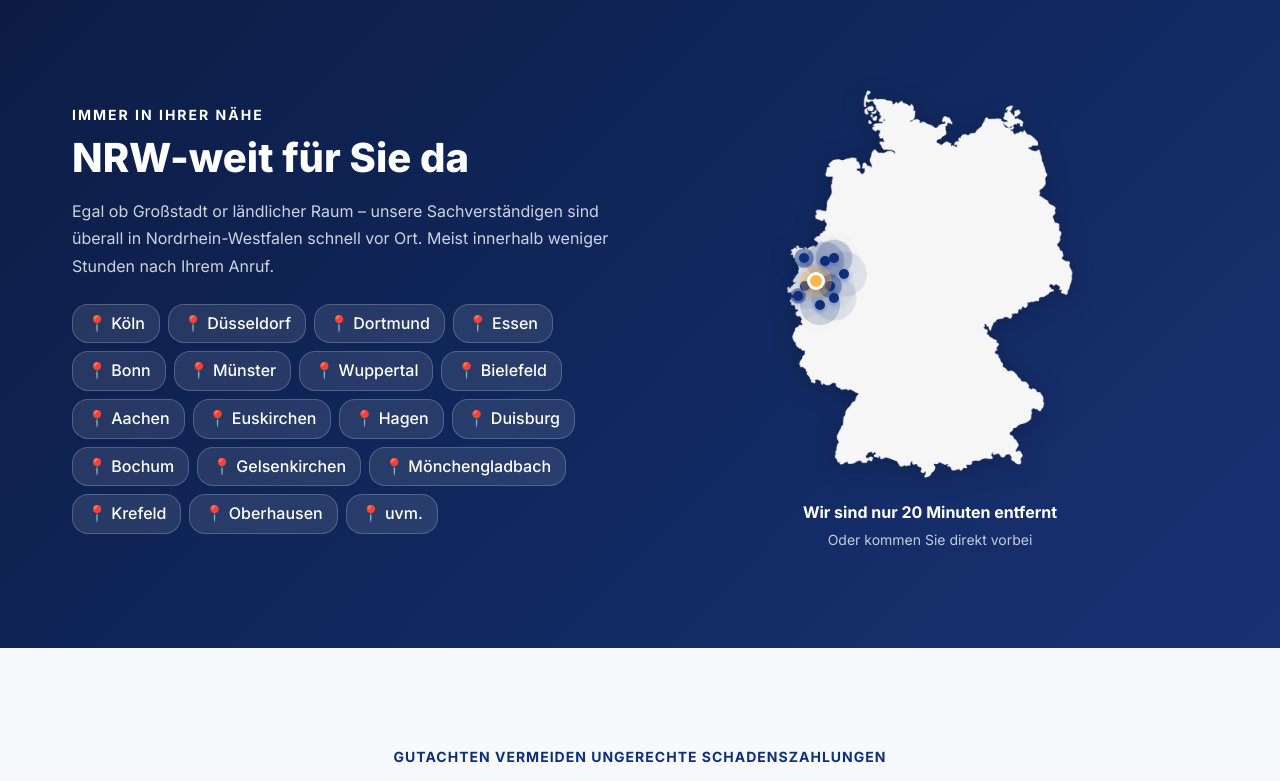
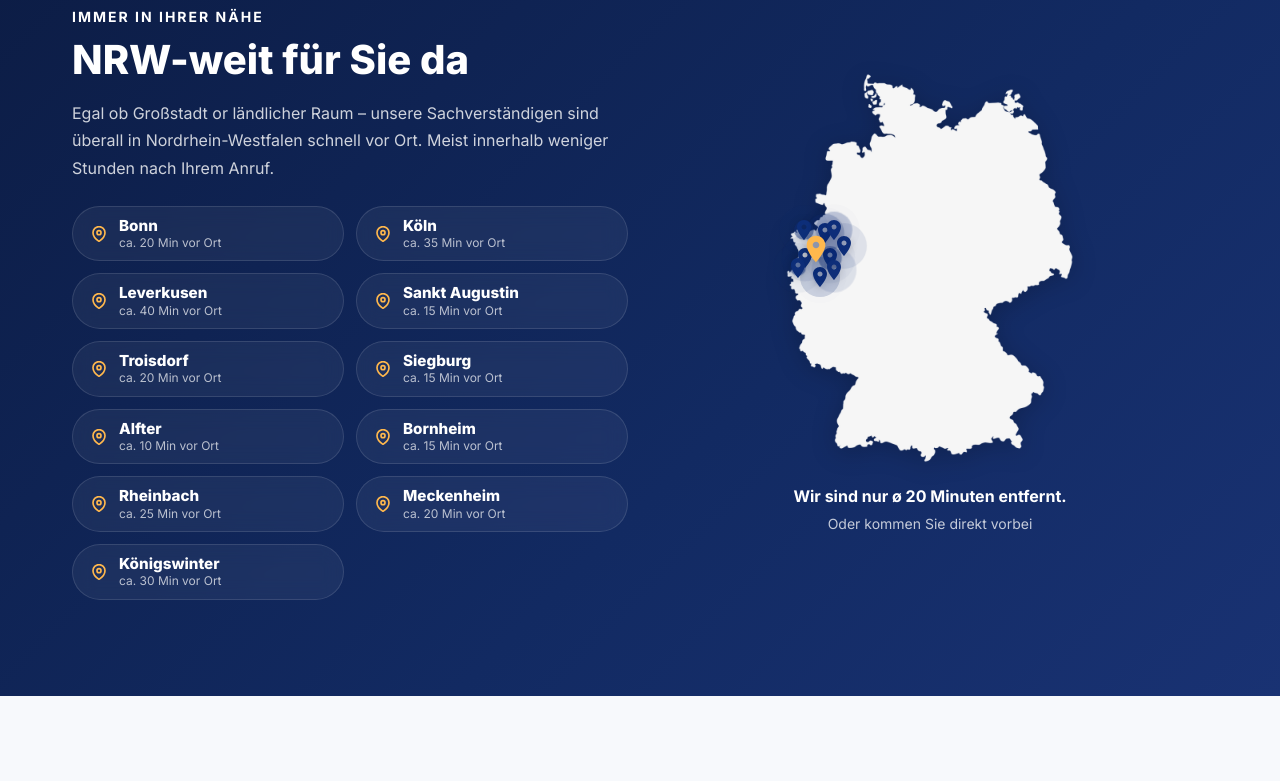
Before and after one commit to branova-crm/UnfallExperten, a Next.js app: page / in a window 1280 px wide. Shown: the part 3700-4481 px from the top of the page. Built offline with nearby package versions, Linux system fonts and the light colour scheme; no server answers; the database is empty.

Commit message:
Standorte

```diff
--- a/src/app/(site)/page.tsx
+++ b/src/app/(site)/page.tsx
@@ -146,7 +146,7 @@ export default function Home() {
             <span className="section-label" style={{ color: 'var(--clr-white)' }}>Kundenstimmen</span>
             <h2 className="section-title" style={{ color: 'var(--clr-white)' }}>Was unsere Kunden sagen</h2>
           </div>
-          <div style={{ marginTop: '40px', width: '100%' }}>
+          <div style={{ marginTop: '24px', width: '100%' }}>
             <GoogleReviewsWidget />
           </div>
         </div>
@@ -193,25 +193,33 @@ export default function Home() {
               <span className="section-label" style={{ color: 'var(--clr-white)' }}>Immer in Ihrer Nähe</span>
               <h2 className="section-title text-white">NRW-weit für Sie da</h2>
               <p style={{ color: 'rgba(255,255,255,0.8)', lineHeight: '1.7', marginBottom: 'var(--sp-lg)' }}>Egal ob Großstadt or ländlicher Raum – unsere Sachverständigen sind überall in Nordrhein-Westfalen schnell vor Ort. Meist innerhalb weniger Stunden nach Ihrem Anruf.</p>
-              <div className="regional-cities">
-                <span className="city-tag">📍 Köln</span>
-                <span className="city-tag">📍 Düsseldorf</span>
-                <span className="city-tag">📍 Dortmund</span>
-                <span className="city-tag">📍 Essen</span>
-                <span className="city-tag">📍 Bonn</span>
-                <span className="city-tag">📍 Münster</span>
-                <span className="city-tag">📍 Wuppertal</span>
-                <span className="city-tag">📍 Bielefeld</span>
-                <span className="city-tag">📍 Aachen</span>
-                <span className="city-tag">📍 Euskirchen</span>
-                <span className="city-tag">📍 Hagen</span>
-                <span className="city-tag">📍 Duisburg</span>
-                <span className="city-tag">📍 Bochum</span>
-                <span className="city-tag">📍 Gelsenkirchen</span>
-                <span className="city-tag">📍 Mönchengladbach</span>
-                <span className="city-tag">📍 Krefeld</span>
-                <span className="city-tag">📍 Oberhausen</span>
-                <span className="city-tag">📍 uvm.</span>
+              <div className="location-badge-grid">
+                {[
+                  { city: "Bonn", time: "ca. 20 Min vor Ort" },
+                  { city: "Köln", time: "ca. 35 Min vor Ort" },
+                  { city: "Leverkusen", time: "ca. 40 Min vor Ort" },
+                  { city: "Sankt Augustin", time: "ca. 15 Min vor Ort" },
+                  { city: "Troisdorf", time: "ca. 20 Min vor Ort" },
+                  { city: "Siegburg", time: "ca. 15 Min vor Ort" },
+                  { city: "Alfter", time: "ca. 10 Min vor Ort" },
+                  { city: "Bornheim", time: "ca. 15 Min vor Ort" },
+                  { city: "Rheinbach", time: "ca. 25 Min vor Ort" },
+                  { city: "Meckenheim", time: "ca. 20 Min vor Ort" },
+                  { city: "Königswinter", time: "ca. 30 Min vor Ort" }
+                ].map((loc, i) => (
+                  <div key={i} className="location-pill">
+                    <div className="pill-icon">
+                      <svg xmlns="http://www.w3.org/2000/svg" width="16" height="16" viewBox="0 0 24 24" fill="none" stroke="currentColor" strokeWidth="2.5" strokeLinecap="round" strokeLinejoin="round">
+                        <path d="M21 10c0 7-9 13-9 13s-9-6-9-13a9 9 0 0 1 18 0z"></path>
+                        <circle cx="12" cy="10" r="3"></circle>
+                      </svg>
+                    </div>
+                    <div className="pill-content">
+                      <span className="pill-city">{loc.city}</span>
+                      <span className="pill-time">{loc.time}</span>
+                    </div>
+                  </div>
+                ))}
               </div>
             </div>
             {/* Custom Interactive Map Component */}
--- a/src/app/css/style.css
+++ b/src/app/css/style.css
@@ -1220,30 +1220,61 @@ button {
     }
 }
 
-.regional-cities {
-    display: flex;
-    flex-wrap: wrap;
-    gap: var(--sp-sm);
+.location-badge-grid {
+    display: grid;
+    grid-template-columns: repeat(auto-fill, minmax(180px, 1fr));
+    gap: 12px;
     margin-top: var(--sp-lg);
 }
 
-.city-tag {
-    display: inline-flex;
-    align-items: center;
-    gap: 4px;
-    background: rgba(255, 255, 255, 0.1);
-    border: 1px solid rgba(255, 255, 255, 0.2);
-    color: var(--clr-white);
-    padding: 6px 14px;
-    border-radius: var(--radius);
-    font-size: var(--fs-sm);
-    font-weight: 500;
-    transition: all var(--trans-fast);
-}
-
-.city-tag:hover {
-    background: rgba(255, 255, 255, 0.2);
-    transform: scale(1.05);
+.location-pill {
+    background: rgba(255, 255, 255, 0.05);
+    backdrop-filter: blur(10px);
+    -webkit-backdrop-filter: blur(10px);
+    border: 1px solid rgba(255, 255, 255, 0.12);
+    border-radius: 999px;
+    padding: 10px 18px;
+    display: flex;
+    align-items: center;
+    gap: 12px;
+    transition: all 0.3s cubic-bezier(0.4, 0, 0.2, 1);
+    cursor: default;
+}
+
+.location-pill:hover {
+    background: rgba(255, 255, 255, 0.12);
+    border-color: rgba(255, 255, 255, 0.3);
+    transform: translateY(-3px) scale(1.02);
+    box-shadow: 0 10px 30px rgba(0, 0, 0, 0.3);
+}
+
+.pill-icon {
+    color: var(--clr-accent);
+    display: flex;
+    align-items: center;
+    justify-content: center;
+    flex-shrink: 0;
+}
+
+.pill-content {
+    display: flex;
+    flex-direction: column;
+    min-width: 0;
+    text-align: left;
+}
+
+.pill-city {
+    font-weight: 800;
+    color: #fff;
+    font-size: 0.95rem;
+    line-height: 1.2;
+}
+
+.pill-time {
+    font-size: 0.75rem;
+    color: rgba(255, 255, 255, 0.7);
+    line-height: 1.2;
+    margin-top: 1px;
 }
 
 .regional-image {
@@ -1357,7 +1388,7 @@ button {
    7) REVIEWS
    ============================================ */
 .reviews-section {
-    padding: var(--sp-4xl) 0;
+    padding: var(--sp-3xl) 0; /* Von 4xl auf 3xl reduziert */
     /* Etwas helleres Dunkelblau wie regional-section */
     background: linear-gradient(135deg, rgba(12, 28, 68, 1) 0%, rgba(18, 42, 98, 1) 60%, rgba(25, 50, 115, 1) 100%);
     color: var(--clr-white);
@@ -2731,20 +2762,27 @@ section[id] {
 /* Map Pin & Animation - Reverted to Corporate Blue */
 .map-pin {
     position: absolute;
-    transform: translate(-50%, -50%);
     width: 24px;
     height: 24px;
-    pointer-events: auto;
-    z-index: 10;
+    cursor: pointer;
+    pointer-events: auto; /* WICHTIG: Damit Hover funktioniert da Layer none hat */
+    transform: translate(-50%, -100%); /* Tip of pin at coordinate */
     display: flex;
     align-items: center;
     justify-content: center;
     transition: transform 0.2s cubic-bezier(0.34, 1.56, 0.64, 1);
+    z-index: 10;
 }
 
 .map-pin:hover {
-    transform: translate(-50%, -50%) scale(1.08);
-    z-index: 20;
+    transform: translate(-50%, -100%) scale(1.15);
+    z-index: 30;
+}
+
+.map-pin-icon {
+    width: 100%;
+    height: 100%;
+    filter: drop-shadow(0 2px 4px rgba(0,0,0,0.2));
 }
 
 .map-pin-dot {
--- a/src/components/MapPins.tsx
+++ b/src/components/MapPins.tsx
@@ -15,7 +15,7 @@ const mapAreas = [
     { id: "Neu 2", coords: [260, 535, 8], shape: "circle", title: "Standort Neu 2" },
 ];
 
-const HAUPTSTANDORT = { id: "Hauptstandort", coords: [214, 492], title: "Unser Standort – Düsseldorf" };
+const HAUPTSTANDORT = { id: "Hauptstandort", coords: [214, 492], title: "Unser Standort: Euskirchen" };
 
 export default function MapPins() {
     const containerRef = useRef<HTMLDivElement>(null);
@@ -65,7 +65,7 @@ export default function MapPins() {
 
     return (
         <div className="einsatzgebiet-map-container" id="map-container">
-            <div className="map-wrap" ref={containerRef}>
+            <div className="map-wrap" ref={containerRef} style={{ overflow: 'visible' }}>
                 <Image
                     src="/images/de-map.png"
                     alt="Deutschlandkarte Einsatzgebiet"
@@ -98,7 +98,9 @@ export default function MapPins() {
                             >
                                 <div className="map-pin-pulse pulse-1" style={{ animationDelay: `${randomPhase1}s` }}></div>
                                 <div className="map-pin-pulse pulse-2" style={{ animationDelay: `${randomPhase2}s` }}></div>
-                                <div className="map-pin-dot"></div>
+                                <svg className="map-pin-icon" viewBox="0 0 24 24" fill="var(--clr-primary)">
+                                    <path d="M12 2C8.13 2 5 5.13 5 9c0 5.25 7 13 7 13s7-7.75 7-13c0-3.87-3.13-7-7-7zm0 9.5c-1.38 0-2.5-1.12-2.5-2.5s1.12-2.5 2.5-2.5 2.5 1.12 2.5 2.5-1.12 2.5-2.5 2.5z" />
+                                </svg>
                                 <div className={`map-pin-tooltip ${visibleTooltip === area.id ? 'visible' : ''}`}>
                                     Hier sind wir tätig
                                 </div>
@@ -112,12 +114,16 @@ export default function MapPins() {
                         style={{
                             left: `${HAUPTSTANDORT.coords[0] * scale.x}px`,
                             top: `${HAUPTSTANDORT.coords[1] * scale.y}px`,
+                            width: '32px',
+                            height: '32px'
                         }}
                         onMouseEnter={() => handleMouseEnter(HAUPTSTANDORT.id)}
                         onMouseLeave={handleMouseLeave}
                         onClick={() => handleClick(HAUPTSTANDORT.id)}
                     >
-                        <div className="map-pin-dot map-pin-dot-main"></div>
+                        <svg className="map-pin-icon" viewBox="0 0 24 24" fill="var(--clr-accent)">
+                            <path d="M12 2C8.13 2 5 5.13 5 9c0 5.25 7 13 7 13s7-7.75 7-13c0-3.87-3.13-7-7-7zm0 9.5c-1.38 0-2.5-1.12-2.5-2.5s1.12-2.5 2.5-2.5 2.5 1.12 2.5 2.5-1.12 2.5-2.5 2.5z" />
+                        </svg>
                         <div className={`map-pin-tooltip ${visibleTooltip === HAUPTSTANDORT.id ? 'visible' : ''}`}>
                             {HAUPTSTANDORT.title}
                         </div>
@@ -134,7 +140,7 @@ export default function MapPins() {
                 gap: '4px'
             }}>
                 <p style={{ fontWeight: 700, color: 'var(--clr-white)', fontSize: '1rem' }}>
-                    Wir sind nur 20 Minuten entfernt
+                    Wir sind nur ø 20 Minuten entfernt.
                 </p>
                 <p style={{ color: 'rgba(255,255,255,0.75)', fontSize: '0.875rem' }}>
                     Oder kommen Sie direkt vorbei
```
